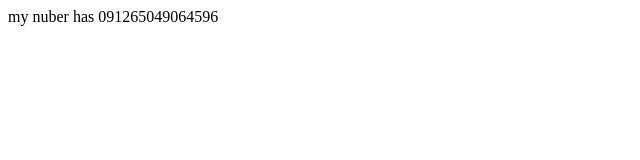
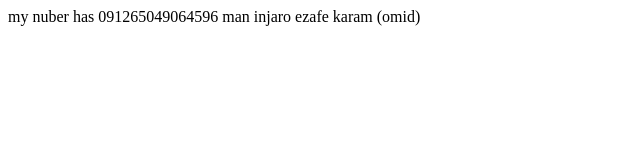
Before and after one commit to payamakcenter/payamakcenter, a plain HTML site: page connect.html in a window 1280 px wide. Shown: the whole page, without its empty margins (0-640 px from the left). Drawn offline with Linux system fonts and the light colour scheme.

Commit message:
Update connect.html

```diff
--- a/connect.html
+++ b/connect.html
@@ -1,3 +1,4 @@
 <html>
 my nuber has 091265049064596
+  man injaro ezafe karam (omid)
 </html>
```
